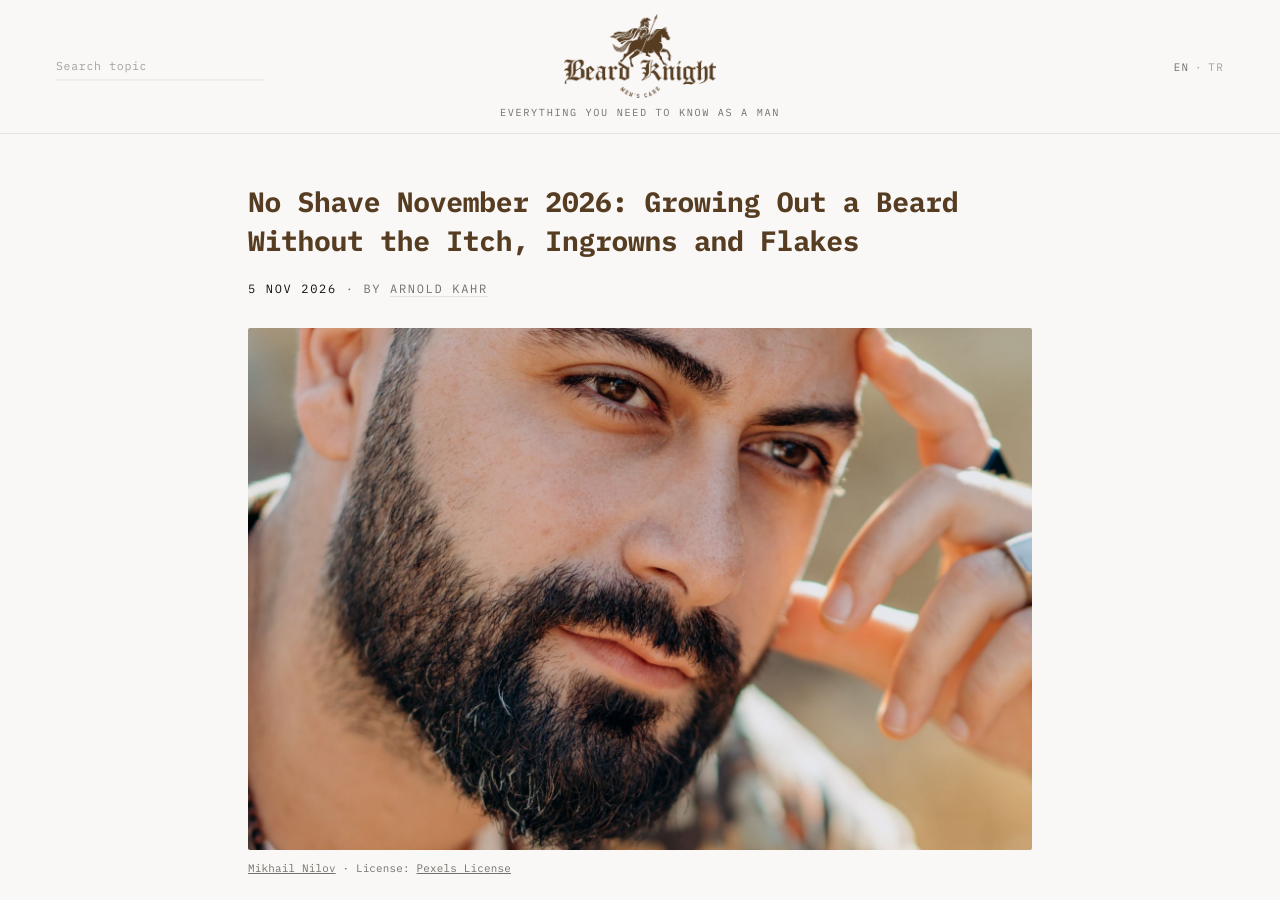
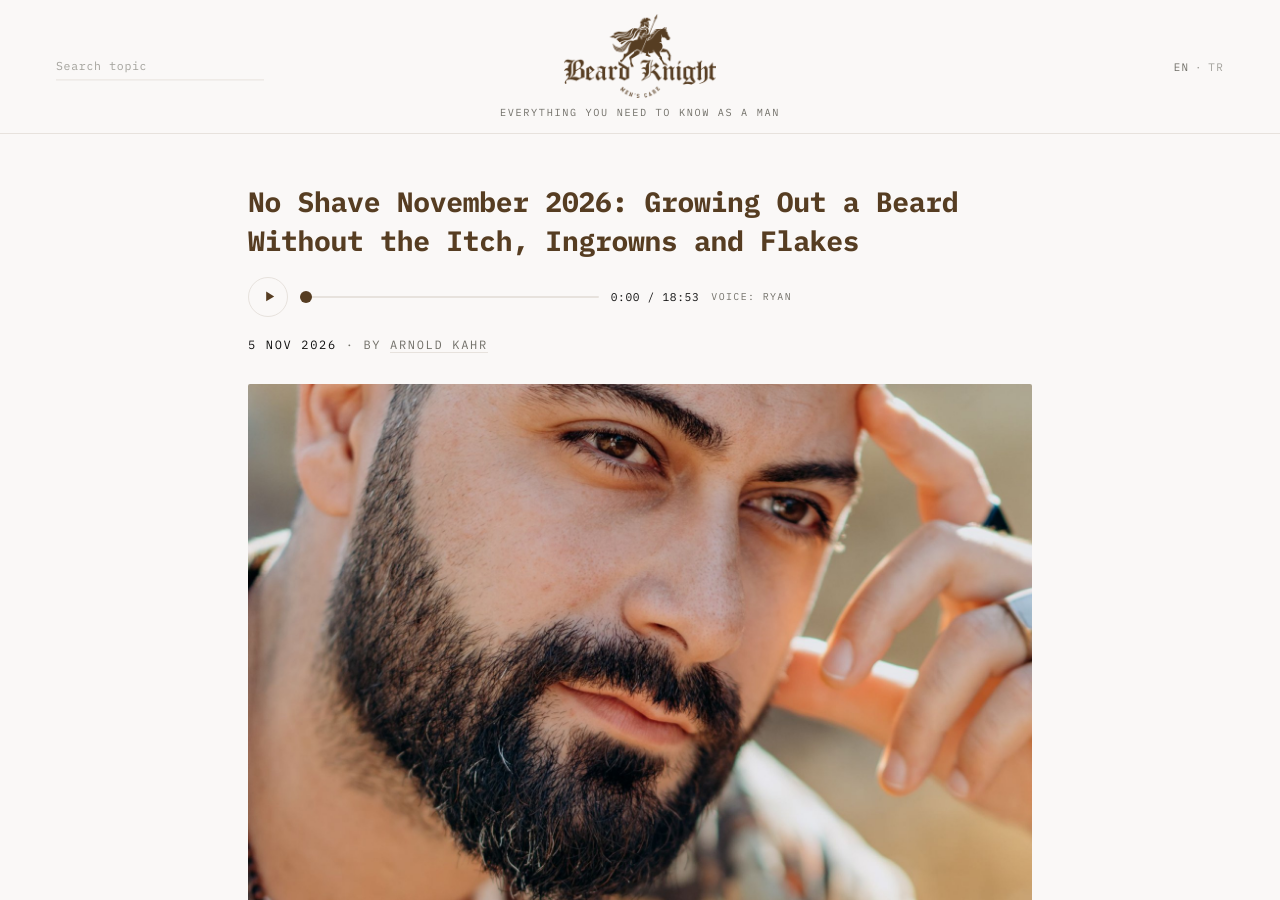
Before and after one commit to architect-high-level-core/beard-knight, a Jekyll site: the page built from _posts/2026-11-05-no-shave-november-2026-growing-out-a-beard-itch-ingrowns-and-under-beard-skin-care.md, in a window 1280 px wide and 900 px high. Built offline with Jekyll 4.4.1, drawn with Linux system fonts in a browser that asks for light colours; some of the changed lines change nothing that is shown.

Commit message:
Add read-aloud audio for no-shave-november-2026 (batch 1)

```diff
--- a/_posts/2026-11-05-no-shave-november-2026-growing-out-a-beard-itch-ingrowns-and-under-beard-skin-care.md
+++ b/_posts/2026-11-05-no-shave-november-2026-growing-out-a-beard-itch-ingrowns-and-under-beard-skin-care.md
@@ -11,6 +11,9 @@ image_credit: "Mikhail Nilov"
 image_license: "Pexels License"
 image_license_url: "https://www.pexels.com/license/"
 image_source_url: "https://www.pexels.com/photo/portrait-of-a-handsome-man-with-a-beard-posing-with-his-hand-on-his-head-8350416/"
+audio: /assets/audio/no-shave-november-2026-growing-out-a-beard-itch-ingrowns-and-under-beard-skin-care.mp3
+audio_voice: Ryan
+audio_duration: "18:53"
 ---
 
 No Shave November 2026 is less about abandoning the razor and more about surviving the grow-out with dignity. The first two weeks bring itch, the stubble phase invites ingrowns, flakes show up under heating-season air, and the 2026 look rewards softer, natural beard shaping rather than a carved outline. Here is how to grow out a beard this November with under-beard skin care that actually holds up.
```
Also changed, not shown: 1 other file.
